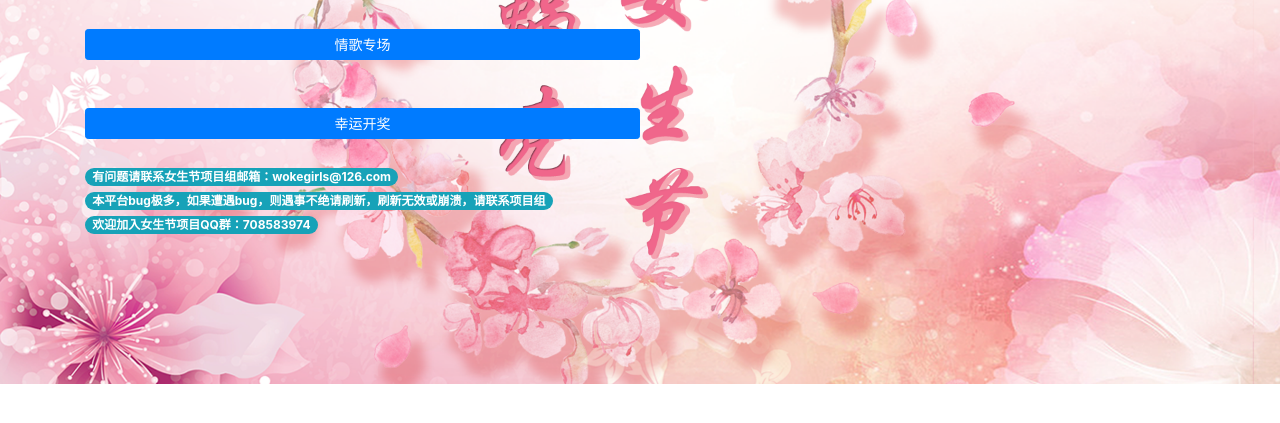
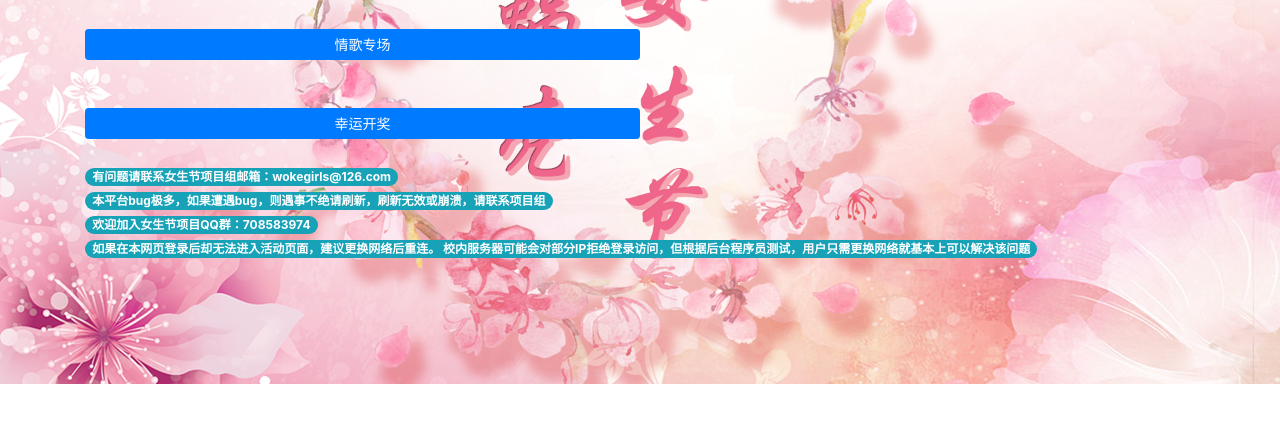
Before and after one commit to Ntimesp/DBproject, a Flask app: page / in a window 1280 px wide. Shown: the part 336-759 px from the top of the page. Run offline with Flask 2, Linux system fonts and the light colour scheme; some libraries are stand-ins or nearby versions.

Commit message:
commit index.html

```diff
--- a/templates/index.html
+++ b/templates/index.html
@@ -31,5 +31,8 @@ body{background:url({{ url_for('static', filename='img/index.jpg') }}) top left;
     <span class="badge badge-pill badge-info">本平台bug极多，如果遭遇bug，则遇事不绝请刷新，刷新无效或崩溃，请联系项目组</span>
     <br>
     <span class="badge badge-pill badge-info">欢迎加入女生节项目QQ群：708583974</span>
+    <br>
+    <span class="badge badge-pill badge-info">如果在本网页登录后却无法进入活动页面，建议更换网络后重连。
+        校内服务器可能会对部分IP拒绝登录访问，但根据后台程序员测试，用户只需更换网络就基本上可以解决该问题</span>
 
 {% endblock %}
```
